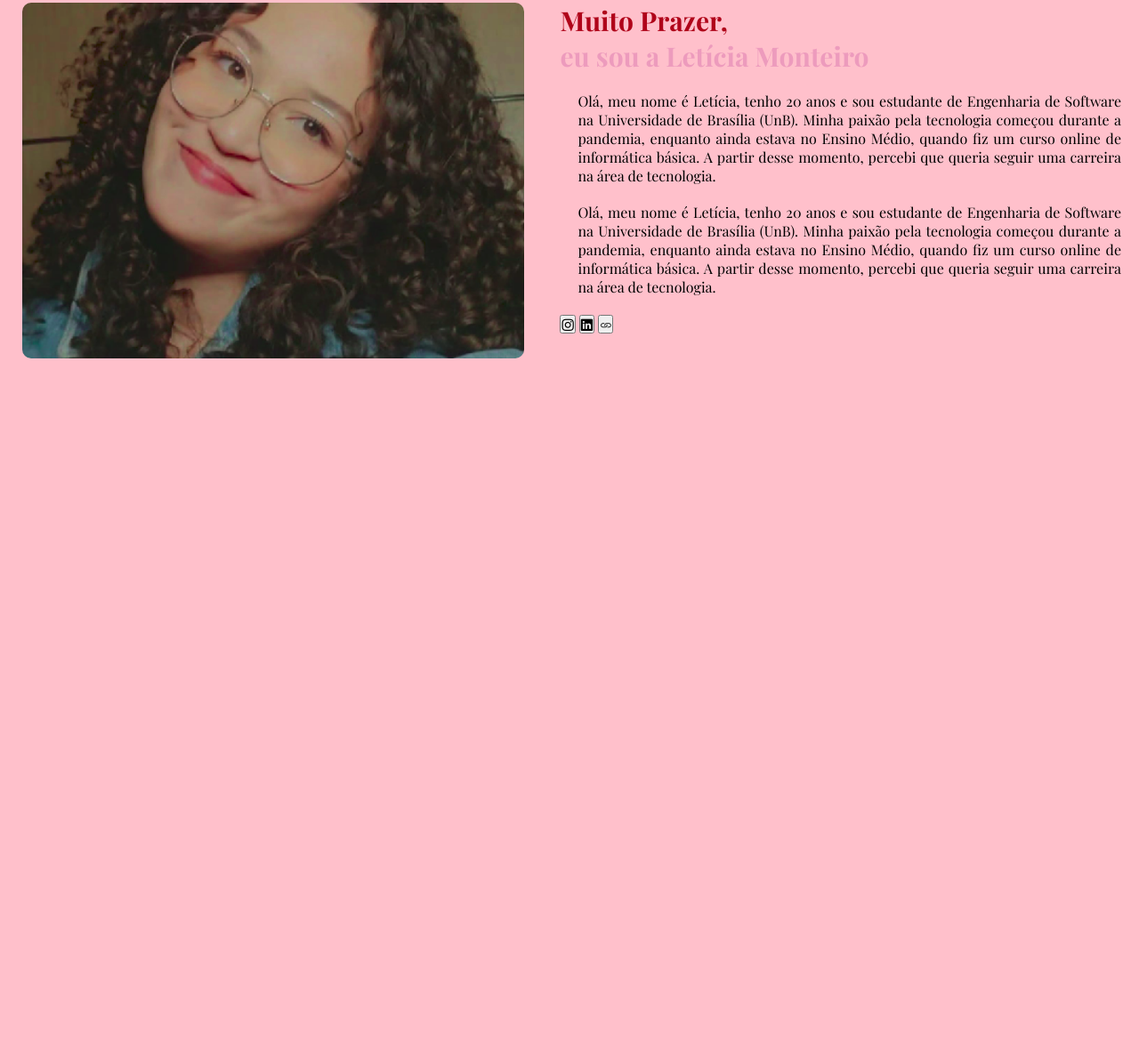
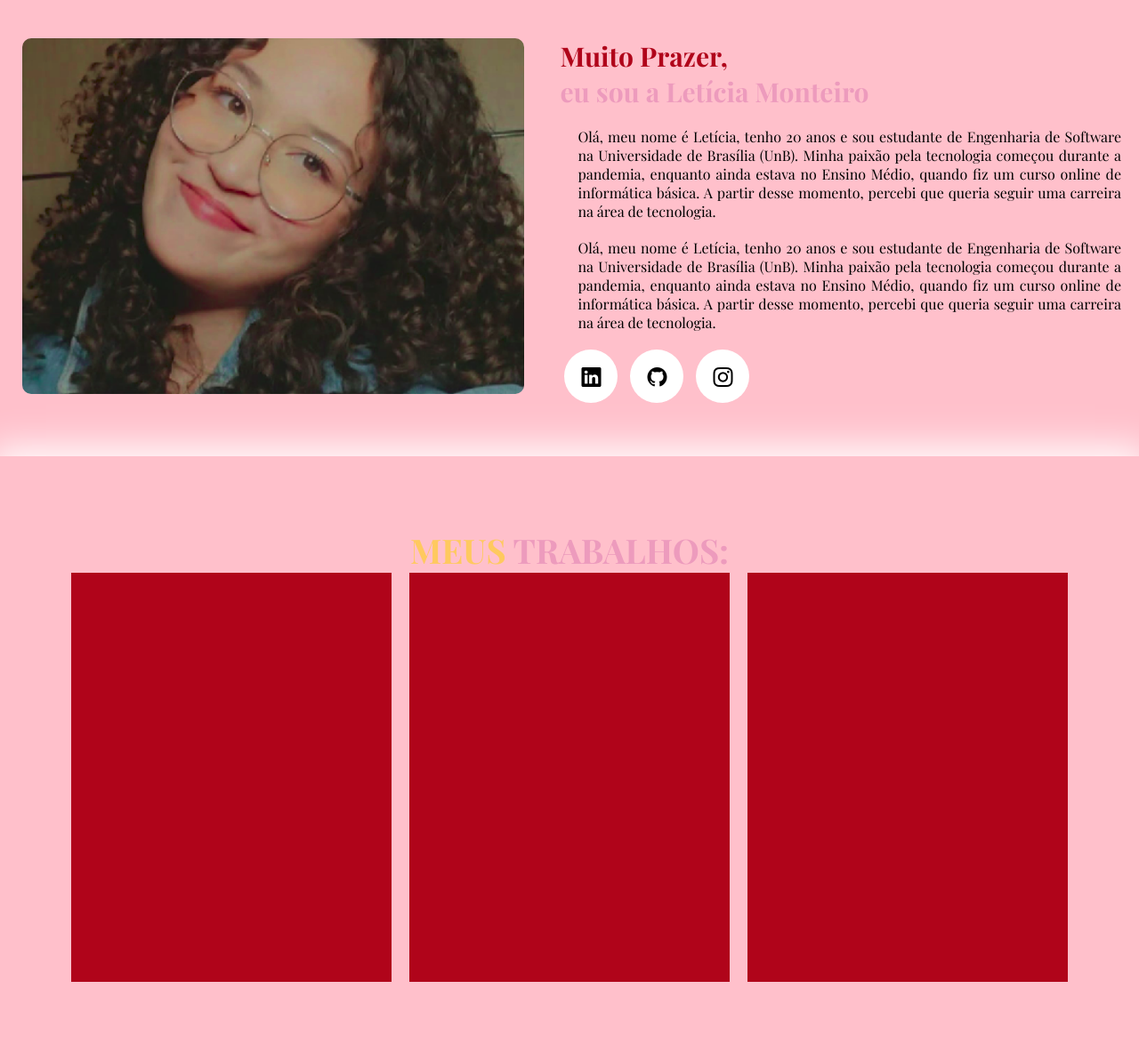
Before and after one commit to LeticiaMonteiroo/LeticiaMonteiro.github.io, a plain HTML site: page index.html in a window 1280 px wide. Shown: the part 1285-2469 px from the top of the page at 89% size. Before the commit the page ends 1712 px from the top, so only its background shows below. Drawn offline with nearby package versions, Linux system fonts and the light colour scheme; a web font is replaced by a local one.

Commit message:
Sobre final

```diff
--- a/index.html
+++ b/index.html
@@ -106,9 +106,9 @@
                         <p>Olá, meu nome é Letícia, tenho 20 anos e sou estudante de Engenharia de Software na Universidade de Brasília (UnB). Minha paixão pela tecnologia começou durante a pandemia, enquanto ainda estava no Ensino Médio, quando fiz um curso online de informática básica. A partir desse momento, percebi que queria seguir uma carreira na área de tecnologia.</p>
 
                         <div class="social">
-                            <a href="#"><button><i class="bi bi-instagram"></i></button></a>
-                            <a href="#"><button><i class="bi bi-linkedin"></i></button></a>
-                            <a href="#"><button><i class="bi bi-link"></i></button></a>
+                            <a href="https://www.linkedin.com/in/let%C3%ADcia-monteiro-ab01422a2/" target="_blank"><button><i class="bi bi-linkedin"></i></button></a>
+                            <a href="https://github.com/LeticiaMonteiroo" target="_blank"><button><i class="bi bi-github"></i></i></button></a>
+                            <a href="https://www.instagram.com/letsmntr/" target="_blank"><button><i class="bi bi-instagram"></i></button></a>
                         </div>
                     </div>
 
@@ -116,6 +116,16 @@
             </div>
         </section>
 
+        <section class="Trabalhos">
+            <div class="interface">
+                <h2 class="titulo"> MEUS  <span>TRABALHOS:</span></h2>
+                <div class="flex">
+                    <div class="img-trabalho"></div>
+                    <div class="img-trabalho"></div>
+                    <div class="img-trabalho"></div>
+                </div> <!--flex-->
+            </div> <!--interface-->
+        </section> <!--Trabalhos-->
 
 
     </main>
--- a/style.css
+++ b/style.css
@@ -4,6 +4,11 @@
     padding: 0;
     box-sizing: border-box;
     font-family: "Playfair Display", serif;
+}
+button:hover {
+    box-shadow: 0px 8px 8px #FFC95F;
+    transform: scale(1.15);
+
 }
 
 body {
@@ -57,11 +62,11 @@ header a:hover {
     transform: scale(1.20);
 }
 
-.contato button:hover {
+/* .contato button:hover {
     box-shadow: 0px 8px 8px #FFC95F;
     transform: scale(1.15);
 
-}
+} */
 
 header nav ul {
     list-style-type: none;
@@ -177,7 +182,7 @@ section.sobre .flex {
     flex-direction: row;
     align-items: flex-start; /* Alinha o topo dos elementos para melhor organização */
     gap: 40px;
-    padding: 20px 0;
+    padding: 60px 0;
 }
 
 .sobre .img-sobre img {
@@ -207,6 +212,37 @@ section.sobre .flex {
 .sobre .txt-sobre p{
     margin: 20px 20px;
     text-align: justify;
+}
+
+.sobre .txt-sobre .social button{
+    width: 60px;
+    height: 60px;
+    border-radius: 50%;
+    border: none;
+    background-color: white;
+    font-size: 22px;
+    margin: 0 5px;
+    cursor: pointer;
+    transition: .2s;
+}
+
+/*Estilo Meus Trabalhos*/
+
+section.Trabalhos{
+
+    padding: 80px;
+    box-shadow: 0 0 40px 10px white;
+
+}
+
+section.Trabalhos .flex{
+    justify-content: space-around;
+}
+
+.img-trabalho{
+    width: 360px;
+    height: 460px;
+    background-color: #B0041A;
 
 
 }
```
